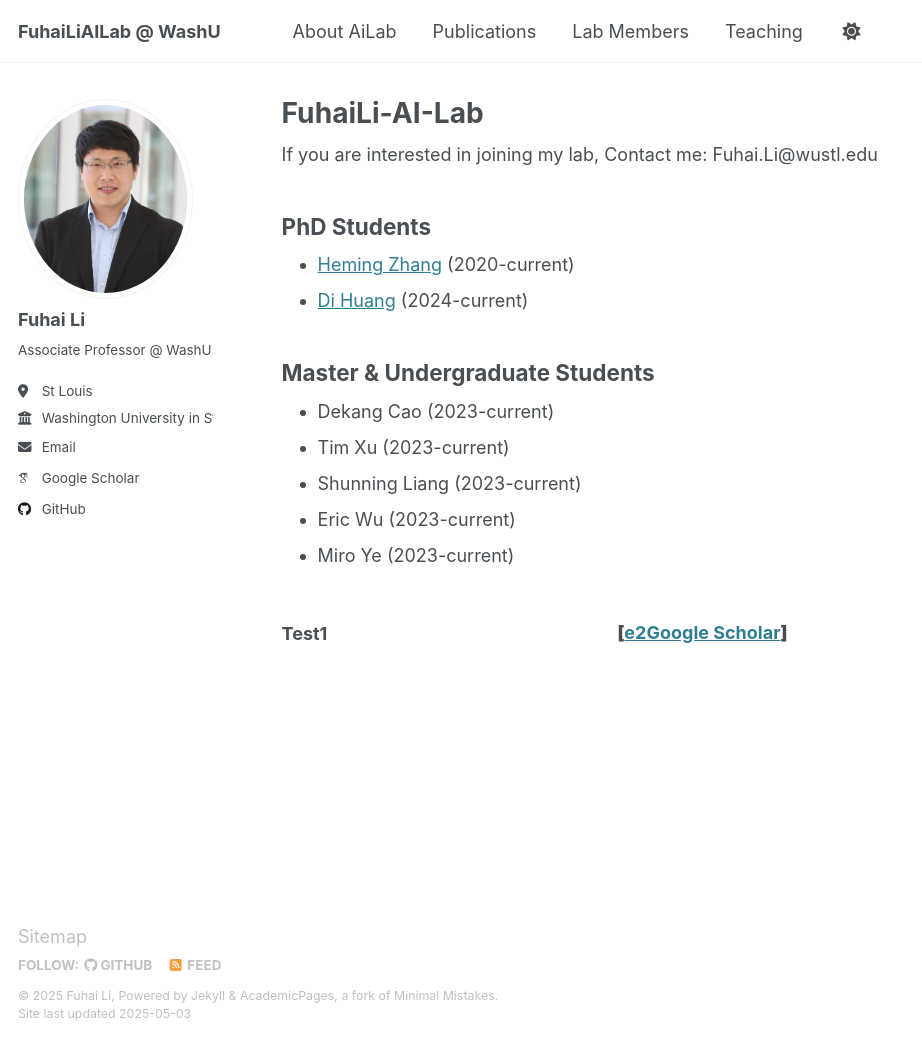
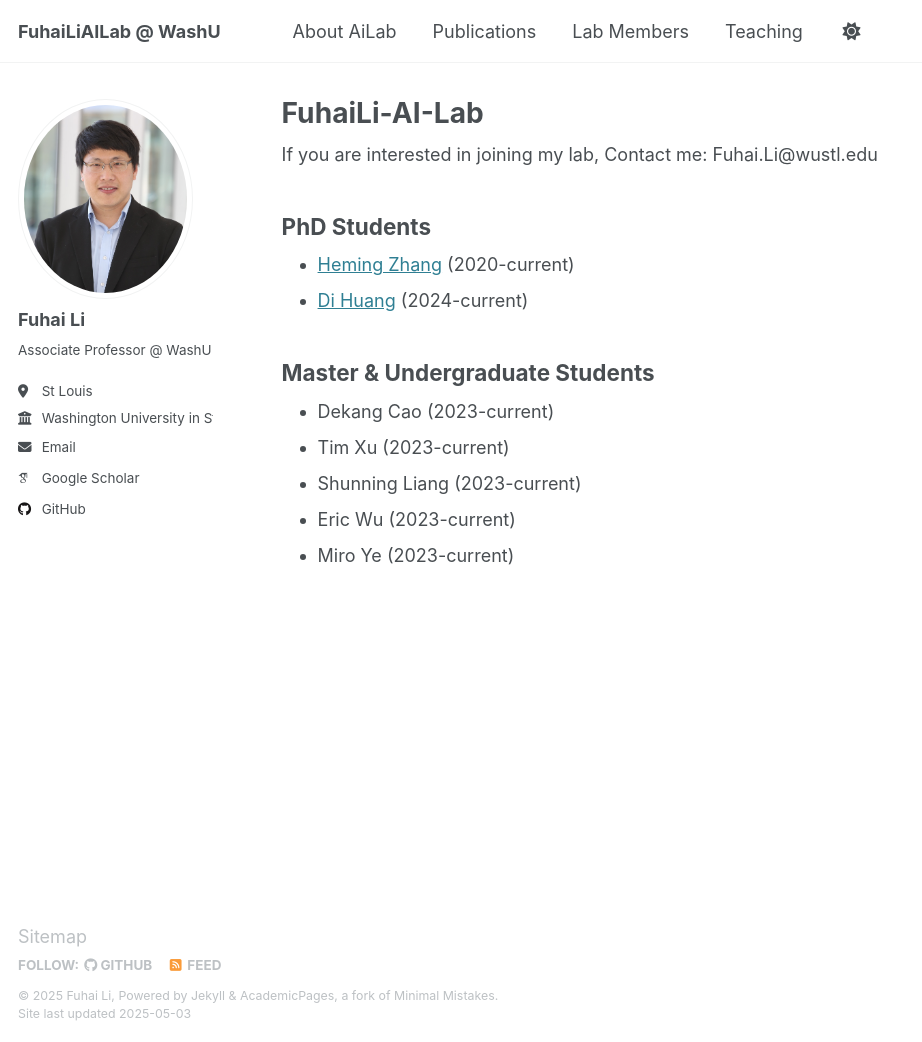
Before and after one commit to FuhaiLiAiLab/FuhaiLiAILab.github.io, a Jekyll site: the page built from _pages/LiLabMembers.html, in a window 1280 px wide and 1042 px high. Shown: the whole window, without its empty margins (0-922 px from the left). Built offline with Jekyll 4.4.1, drawn with Linux system fonts in a browser that asks for light colours; some web fonts are replaced.

Commit message:
Update LiLabMembers.html

```diff
--- a/_pages/LiLabMembers.html
+++ b/_pages/LiLabMembers.html
@@ -20,14 +20,3 @@ author_profile: true
   <li>Eric Wu</a> (2023-current)</li>
   <li>Miro Ye</a> (2023-current)</li>
 </ul>
-
-<div class="col-lg-12">
-  <div class="row">
-    <div class="col-md-4">
-      <h3> Test1 </h3>
-    </div>
-    <div class="col-md-8">
-      <h3 style="line-height:20px"><strong>[</strong><a href="https://scholar.google.com/citations?hl=en&user=rVZfU9sAAAAJ&view_op=list_works&sortby=pubdate" target="_blank">e2Google Scholar</a><strong>] </strong> </h3>
-    </div>
-  </div>
-</div>
```
